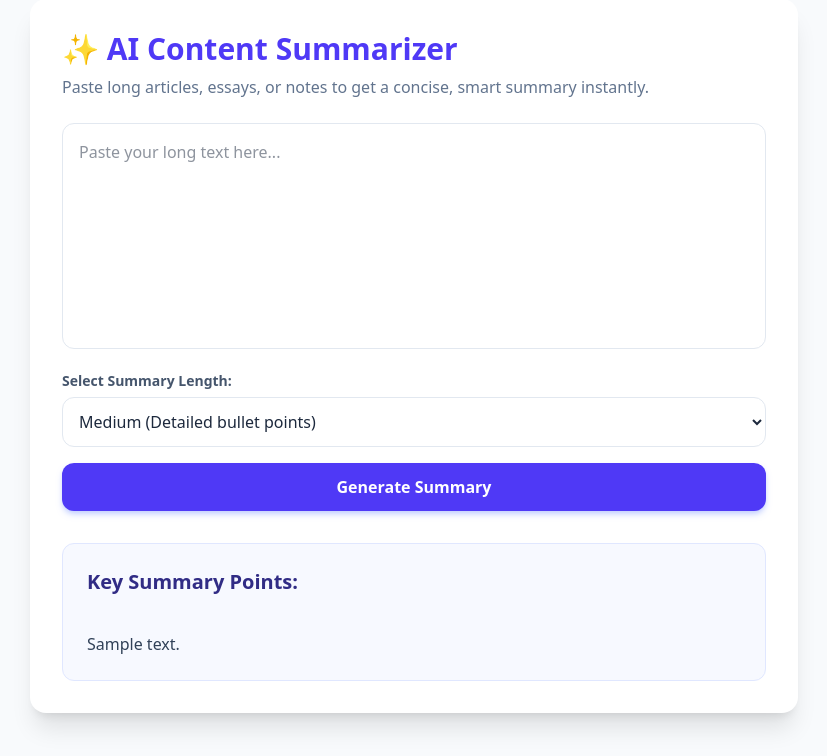
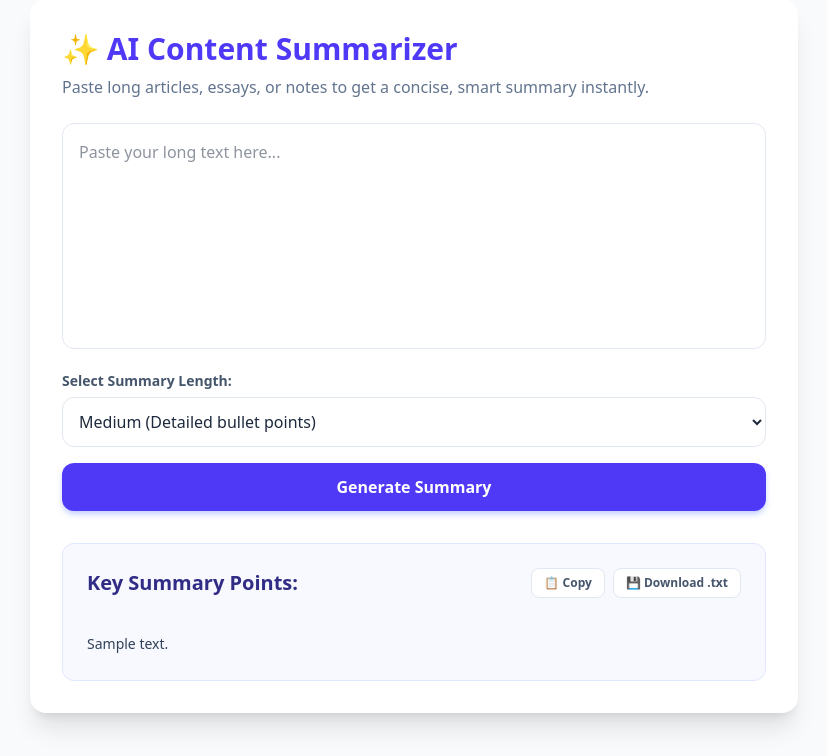
Before and after one commit to Sumitsoni06/Ai-sumarization, a Flask app: template templates/index.html in a window 1280 px wide. Shown: the part 44-800 px from the top of the page, without its empty margins (226-1053 px from the left). Run offline with Flask 3, Linux system fonts and the light colour scheme; the template is opened without the code that fills it: most values are stand-ins (such as "Sample title", 1, 10 or a date in 2020).

Commit message:
Added interactive Copy and Download utility buttons

```diff
--- a/templates/index.html
+++ b/templates/index.html
@@ -39,14 +39,73 @@
         </form>
 
         {% if summary %}
-        <div class="mt-8 p-6 bg-indigo-50/50 border border-indigo-100 rounded-xl">
-            <h2 class="text-xl font-bold text-indigo-900 mb-3">Key Summary Points:</h2>
-            <div class="text-slate-700 space-y-2 whitespace-pre-line">
+        <div class="mt-8 p-6 bg-indigo-50/50 border border-indigo-100 rounded-xl relative">
+            <div class="flex items-center justify-between mb-3">
+                <h2 class="text-xl font-bold text-indigo-900">Key Summary Points:</h2>
+
+                <div class="flex gap-2">
+                    <button
+                        id="copyBtn"
+                        onclick="copyToClipboard()"
+                        class="text-xs bg-white border border-slate-200 text-slate-600 font-semibold py-1.5 px-3 rounded-lg hover:bg-slate-50 cursor-pointer transition">
+                        📋 Copy
+                    </button>
+                    <button
+                        onclick="downloadSummary()"
+                        class="text-xs bg-white border border-slate-200 text-slate-600 font-semibold py-1.5 px-3 rounded-lg hover:bg-slate-50 cursor-pointer transition">
+                        💾 Download .txt
+                    </button>
+                </div>
+            </div>
+
+            <div id="summaryText" class="text-slate-700 space-y-2 whitespace-pre-line text-sm leading-relaxed">
                 {{ summary }}
             </div>
         </div>
         {% endif %}
     </div>
 
+    <script>
+        function copyToClipboard() {
+            // Get the text inside our summary block
+            const summaryText = document.getElementById("summaryText").innerText;
+            const copyBtn = document.getElementById("copyBtn");
+
+            // Use the browser's built-in navigator clipboard tool
+            navigator.clipboard.writeText(summaryText).then(() => {
+                // Instantly change button style/text to give visual confirmation
+                copyBtn.innerText = "✅ Copied!";
+                copyBtn.classList.add("bg-green-50", "text-green-600", "border-green-200");
+
+                // Reset it back to normal after 2 seconds
+                setTimeout(() => {
+                    copyBtn.innerText = "📋 Copy";
+                    copyBtn.classList.remove("bg-green-50", "text-green-600", "border-green-200");
+                }, 2000);
+            }).catch(err => {
+                console.error("Failed to copy text: ", err);
+            });
+        }
+
+        function downloadSummary() {
+            const summaryText = document.getElementById("summaryText").innerText;
+
+            // Create a virtual text file blob in browser memory
+            const blob = new Blob([summaryText], { type: "text/plain" });
+            const url = URL.createObjectURL(blob);
+
+            // Create a hidden ghost link element to trigger the download window
+            const a = document.createElement("a");
+            a.href = url;
+            a.download = "gemini-summary.txt";
+            document.body.appendChild(a);
+            a.click();
+
+            // Clean up memory
+            document.body.removeChild(a);
+            URL.revokeObjectURL(url);
+        }
+    </script>
+
 </body>
 </html>
```
